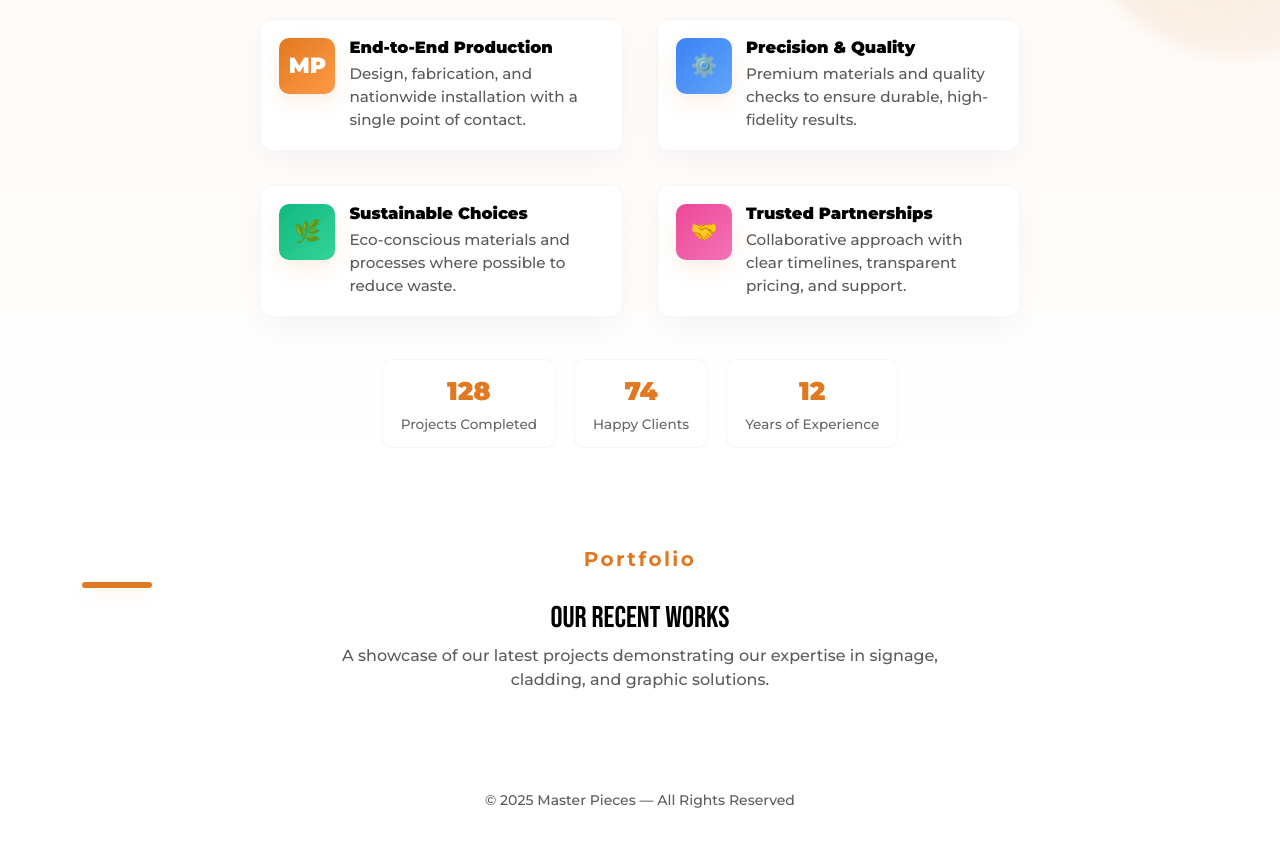
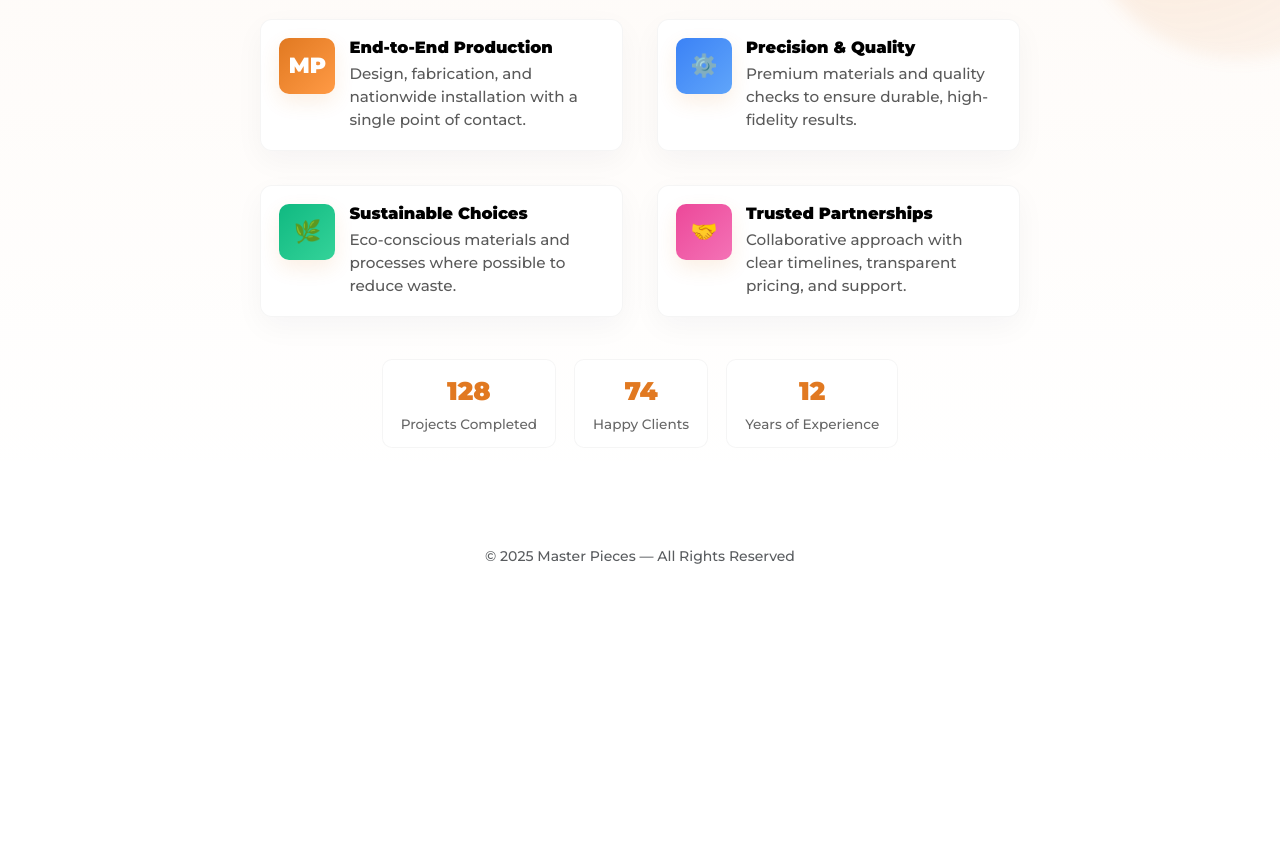
Before and after one commit to shadabahmed786/MasterPieces, a plain HTML site: page index.html in a window 1280 px wide. Shown: the part 2873-3719 px from the top of the page. After the commit the page ends 3489 px from the top, so only its background shows below. Drawn offline with nearby package versions, Linux system fonts and the light colour scheme.

Commit message:
Improved UI

```diff
--- a/index.html
+++ b/index.html
@@ -963,15 +963,6 @@
     </script>
 </section>
 
-<section>
-    <div class="container">
-        <div class="text-center my-5">
-            <div class="eyebrow mb-2" style="color:var(--brand-orange); font-weight:700; letter-spacing:0.12em; font-size:20px;">Portfolio</div>
-            <div style="width:70px;height:6px;background:var(--brand-orange);border-radius:4px;margin-bottom:12px;box-shadow:0 8px 18px rgba(225,121,33,0.08)"></div>
-            <h3 style="font-family:'Bebas Neue', sans-serif; font-size:30px; margin-bottom:8px;">Our Recent Works</h3>
-            <p class="text-muted" style="max-width:620px; margin:auto;">A showcase of our latest projects demonstrating our expertise in signage, cladding, and graphic solutions.</p>
-        </div>
-</section>
 
   <footer class="py-5 text-center">
     <small class="text-muted">© <span id="year"></span> Master Pieces — All Rights Reserved</small>
```
